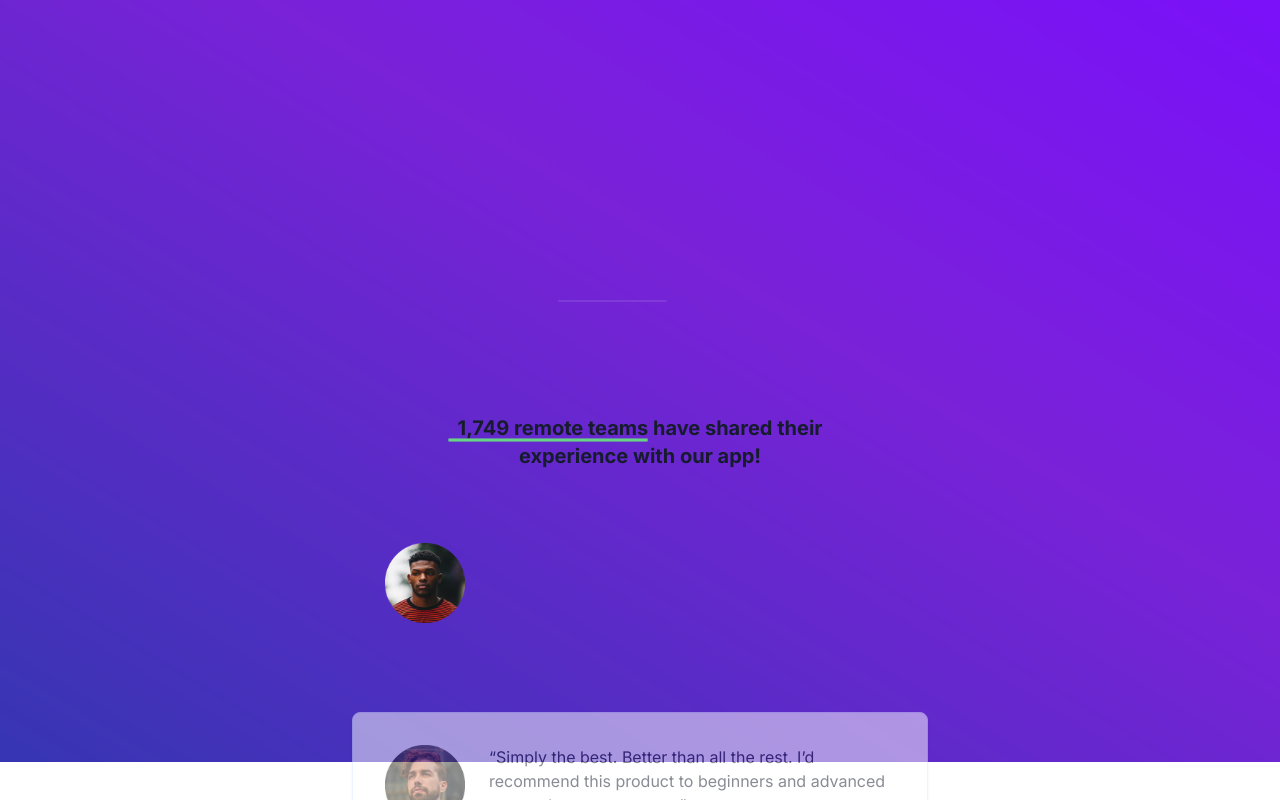
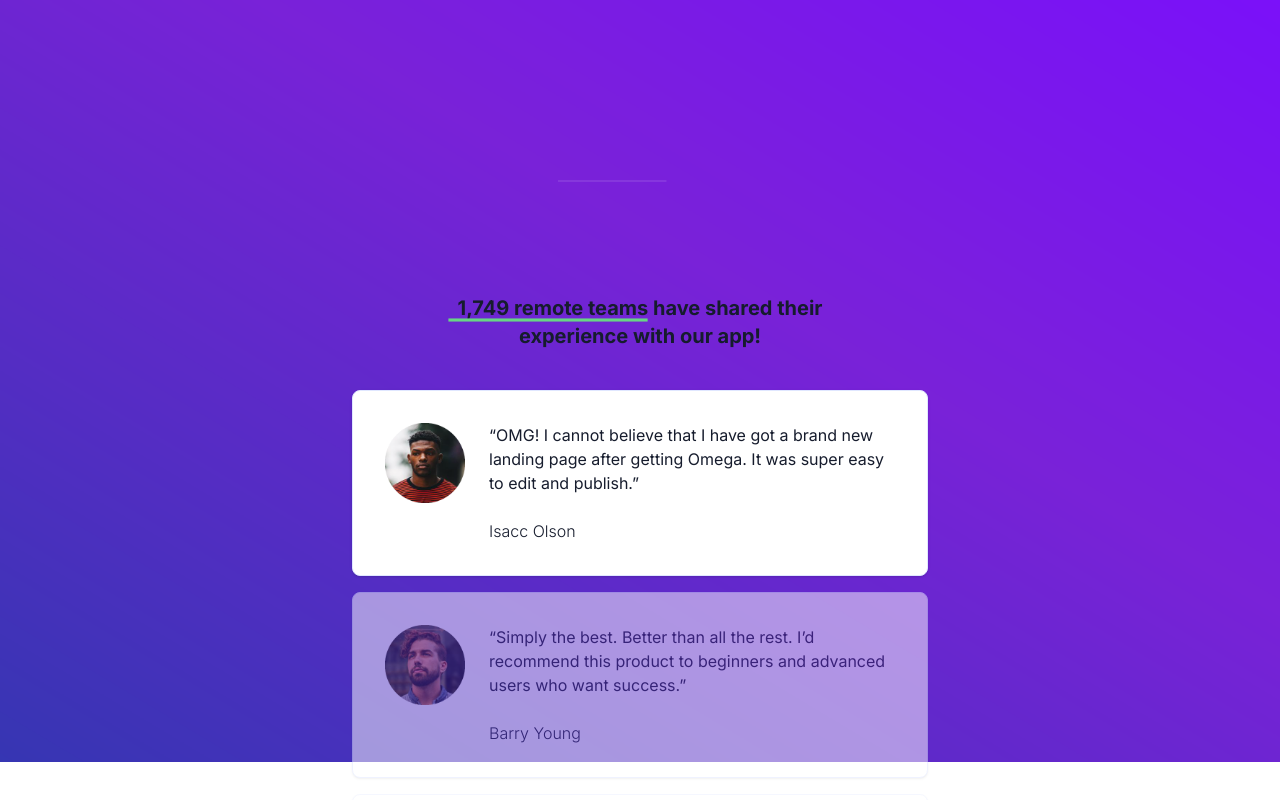
Before and after one commit to AxelSalim/Maquette2, a Next.js app: page / in a window 1280 px wide. Shown: the top 800 px of the page. Built offline with nearby package versions, Linux system fonts and the light colour scheme.

Commit message:
modification du main

```diff
--- a/src/app/components/Main.tsx
+++ b/src/app/components/Main.tsx
@@ -8,8 +8,9 @@ export default function main() {
         <>
 
         {/* section */}
-        <article className="">
-            <section className="mx-auto ">
+        <article className="relative">
+
+            {/* <section className="mx-auto ">
                 <div className="md:flex max-w-lg">
                     <div className="w-20 h-20 mx-auto mb-6 md:mr-6 flex-shrink-0">
                         <Image src="/1x/''Fichier 38.png" width={100} height={100} alt="Image background" className=" w-full object-cover mt-10 z-10" />
@@ -21,7 +22,7 @@ export default function main() {
                         <p className="mt-2 mb-3">John is a Senior Developer, mainly works in backend technologies.</p>
                     </div>
                 </div>
-            </section>
+            </section> */}
 
             <section className="max-w-md mx-auto text-center w-full relative flex justify-center my-28">
                 <div className="">
```
